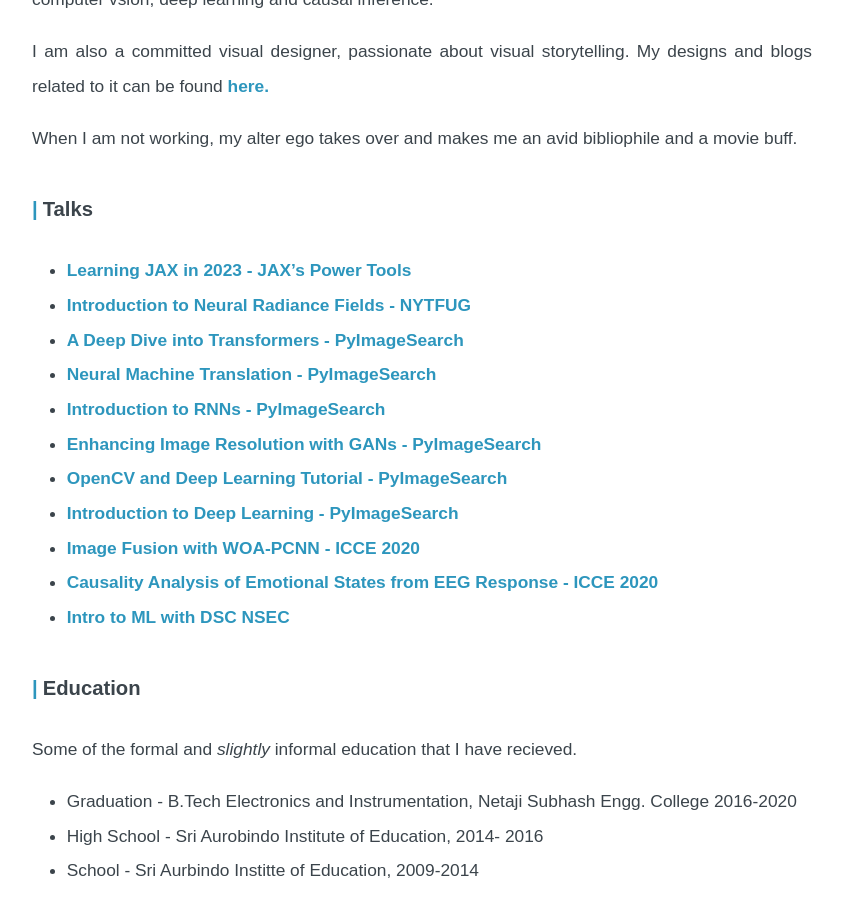
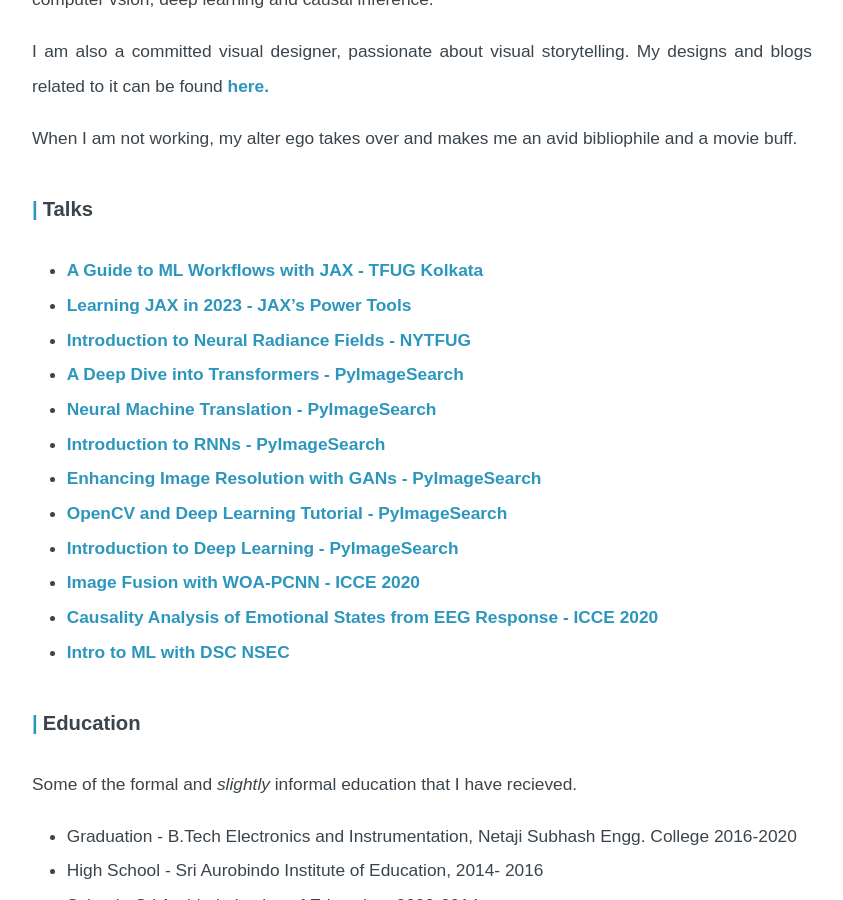
Before and after one commit to ritwikraha/ritwikraha.github.io, a Jekyll site: the page built from about.md, in a window 1280 px wide and 900 px high, scrolled down 551 px. Shown: the whole window, without its empty margins (218-1061 px from the left). Built offline with Jekyll 4.4.1, drawn with Linux system fonts in a browser that asks for light colours.

Commit message:
chore: updating the latest talks

```diff
--- a/about.md
+++ b/about.md
@@ -15,6 +15,7 @@
 
 ### Talks
 
+* [A Guide to ML Workflows with JAX - TFUG Kolkata](https://www.youtube.com/watch?v=tur1P-HWdjs)
 * [Learning JAX in 2023 - JAX's Power Tools](https://www.youtube.com/watch?v=NNsYtagZocw)
 * [Introduction to Neural Radiance Fields - NYTFUG](https://www.youtube.com/watch?v=U2XS7SxOy2s&list=PLT3sJRyVaw-nP-t9F0yJe3wwklbzLNoGP&index=5)
 * [A Deep Dive into Transformers - PyImageSearch](https://youtube.com/live/FJAJKPRHZUg?feature=share)
```
